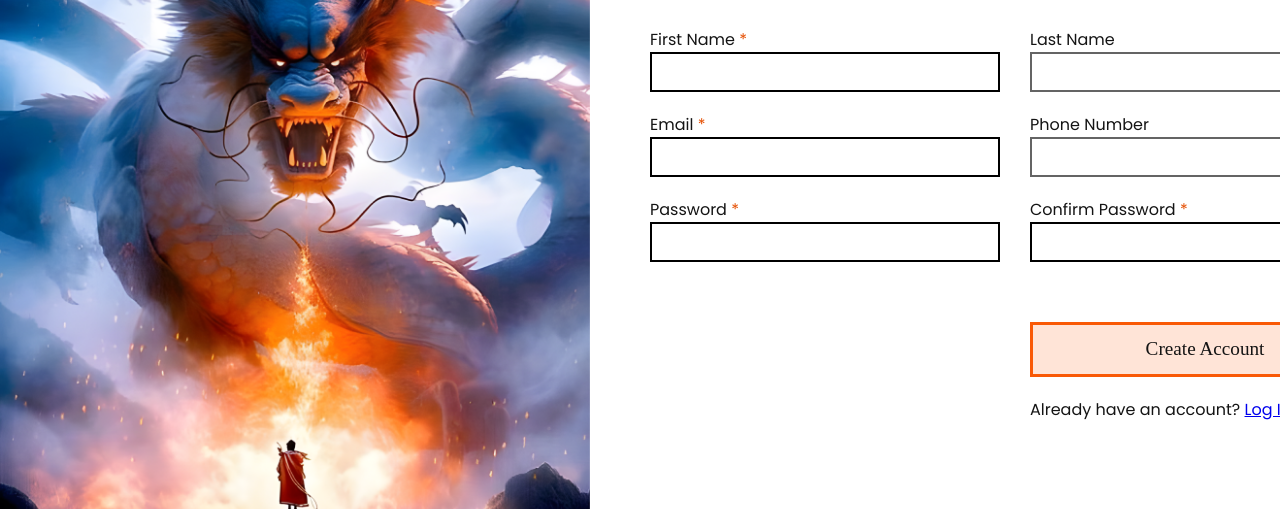
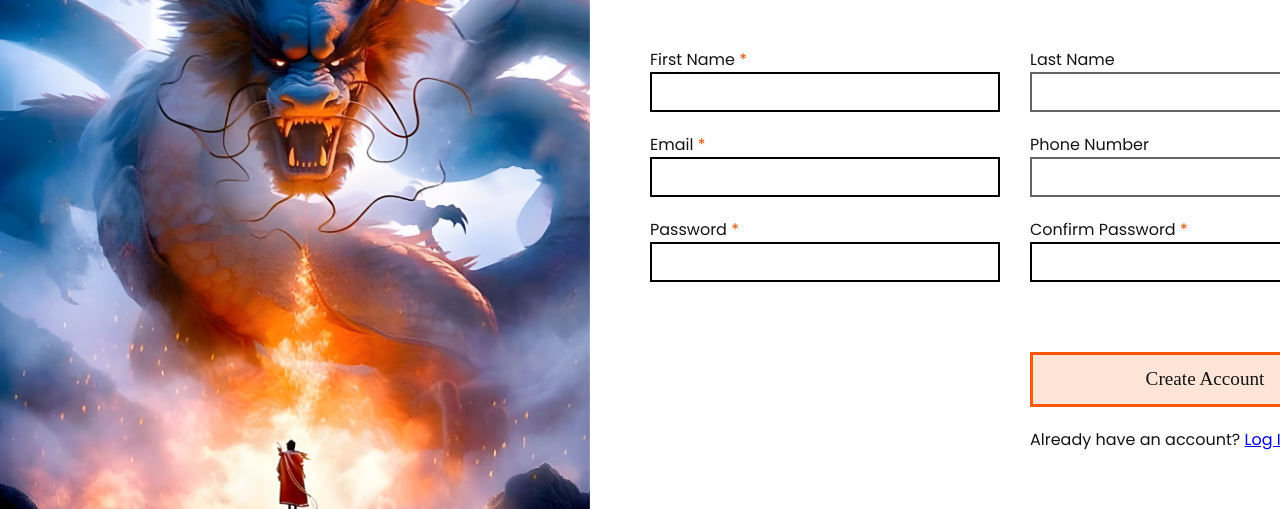
Before and after one commit to x6Nenko/Odin-Sign-up-Form, a plain HTML site: page index.html in a window 1280 px wide. Shown: the part 291-800 px from the top of the page. Drawn offline with Linux system fonts and the light colour scheme; a web font is replaced by a local one.

Commit message:
Improve UI and UX
Changed the styling of the helper message.
Improved form layout for better KB accessibility.

```diff
--- a/index.html
+++ b/index.html
@@ -28,8 +28,8 @@
             </header>
 
             <div class="form-container">
-                <form method="POST" id="signUp">
-                    <div class="left-container">
+                <form id="signUp">
+                    <!-- <div class="left-container">
                         <div class="input-container">
                             <label for="fName">First Name <span>*</span></label>
                             <input type="text" name="fName" id="fName" maxlength="30" autocomplete="given-name"  required>
@@ -73,7 +73,60 @@
                             <button id="submitBtn">Create Account</button>
                             <p>Already have an account? <a href="#">Log In</a></p>
                         </div>
+                    </div> -->
+
+
+
+                    <div class="row-container">
+                        <div class="input-container">
+                            <label for="fName">First Name <span>*</span></label>
+                            <input type="text" name="fName" id="fName" maxlength="30" autocomplete="given-name"  required>
+                        </div>
+
+                        <div class="input-container">
+                            <label for="lName">Last Name</label>
+                            <input type="text" name="lName" id="lName" maxlength="30" autocomplete="family-name">
+                        </div>
                     </div>
+
+                    <div class="row-container">
+                        <div class="input-container">
+                            <label for="email">Email <span>*</span></label>
+                            <input type="email" name="email" id="email" autocomplete="email" required>
+                        </div>
+
+                        <div class="input-container">
+                            <label for="tel">Phone Number</label>
+                            <input type="tel" name="tel" id="tel" autocomplete="tel">
+                        </div>
+                    </div>
+
+                    <div class="row-container">
+                        <div class="input-container">
+                            <label for="password">Password <span>*</span></label>
+                            <input type="password" name="password" id="password" autocomplete="new-password" minlength="6" pattern="^(?=.*\d)(?=.*[a-z])(?=.*[A-Z])(?!.*\s).*$" title="Must contain at least one number and one uppercase and lowercase letter, and at least 6 or more characters" required>
+                            <div id="message">
+                                <p id="letter" class="invalid">A <b>lowercase</b> letter</p>
+                                <p id="capital" class="invalid">A <b>capital (uppercase)</b> letter</p>
+                                <p id="number" class="invalid">A <b>number</b></p>
+                                <p id="length" class="invalid">At least <b>6 characters</b></p>
+                            </div>
+                        </div>
+
+                        <div class="input-container">
+                            <label for="confirmPassword">Confirm Password <span>*</span></label>
+                            <input type="password" name="confirmPassword" id="confirmPassword" autocomplete="new-password" minlength="6" pattern="^(?=.*\d)(?=.*[a-z])(?=.*[A-Z])(?!.*\s).*$" required>
+                            <small id="confirmPassword-feedback"></small>
+                        </div>
+                    </div>
+
+                    <div class="submit-container">
+                        <div class="submit">
+                            <button id="submitBtn">Create Account</button>
+                            <p>Already have an account? <a href="#">Log In</a></p>
+                        </div>
+                    </div>
+
                 </form>
             </div>
 
--- a/style.css
+++ b/style.css
@@ -89,9 +89,21 @@ main h1 {
 
 form {
     display: flex;
+    flex-direction: column;
+    gap: 20px;
+    margin: 50px 0 0;
+    width: 100%;
+}
+
+.row-container {
+    position: relative;
+    display: flex;
     gap: 30px;
-    margin: 50px 0;
-    width: 100%;
+}
+
+.submit-container {
+    align-self: flex-end;
+    width: calc(50% - 15px);
 }
 
 .input-container {
@@ -135,7 +147,7 @@ button {
     color: #141414;
     font-size: 1.2rem;
     line-height: 150%;
-    margin-top: 40px;
+    margin-top: 50px;
     margin-bottom: 20px;
     width: 100%;
 }
@@ -148,11 +160,14 @@ button:hover {
 
 #message {
     display: none;
+    position: absolute;
     background: linear-gradient(90deg, rgba(0, 0, 0, 0.00) 0%, rgba(0, 0, 0, 0.10) 49.48%, rgba(0, 0, 0, 0.00) 100%);
+    background: linear-gradient(90deg, rgba(255, 228, 215, 0.00) 0%, #FFE4D7 50%, rgba(255, 228, 215, 0.00) 100%);
+    background: linear-gradient(90deg, rgba(255, 248, 244, 0.00) 0%, #FFF8F4 50%, rgba(255, 248, 244, 0.00) 100%);
     color: #000;
-    position: relative;
+    top: 65px;
     padding: 20px;
-    margin-top: 20px;
+
 }
 
 .valid {
```
